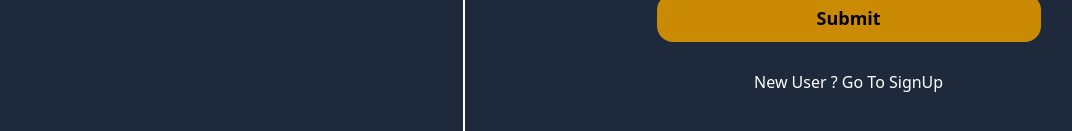
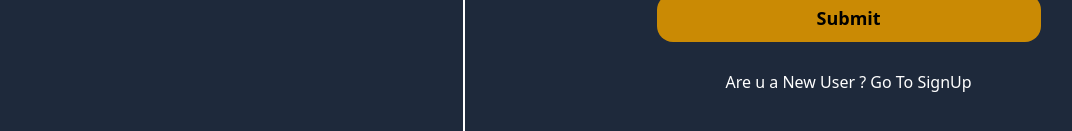
Before and after one commit to Tharunika-21/exp-task-ci, a React (Create React App) app in the folder frontend/: page /login in a window 1280 px wide. Shown: the part 471-602 px from the top of the page, without its empty margins (48-1120 px from the left). Built offline with nearby package versions, Linux system fonts and the light colour scheme; what tw-elements would draw is missing.

Commit message:
Update Login.js

```diff
--- a/frontend/src/pages/Login.js
+++ b/frontend/src/pages/Login.js
@@ -67,7 +67,7 @@ function Login() {
             setPassword(e.target.value);
           }} className='w-96 h-12 pl-6 rounded-2xl outline-none transition-all focus:outline-2 focus:outline-white focus:outline-offset-4 ' ></input>
           <button onClick={submitForm} className='w-96 h-12 justify-center text-lg rounded-2xl   bg-yellow-600 text-center flex  items-center font-bold  ' >Submit</button>
-          <p className='text-white' >New User ? Go To <a href='/signup'>SignUp</a></p>
+          <p className='text-white' >Are u a New User ? Go To <a href='/signup'>SignUp</a></p>
         </div>
       </div>
     </div>
```
